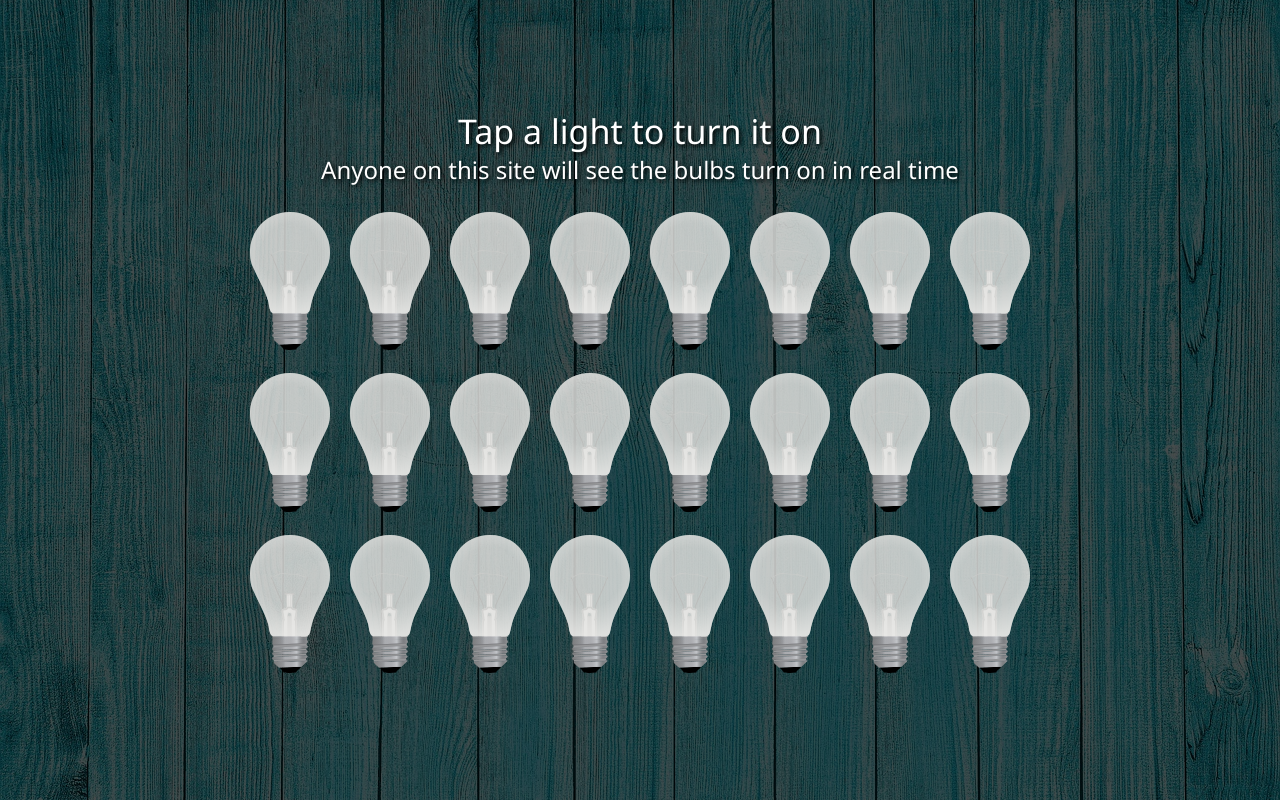
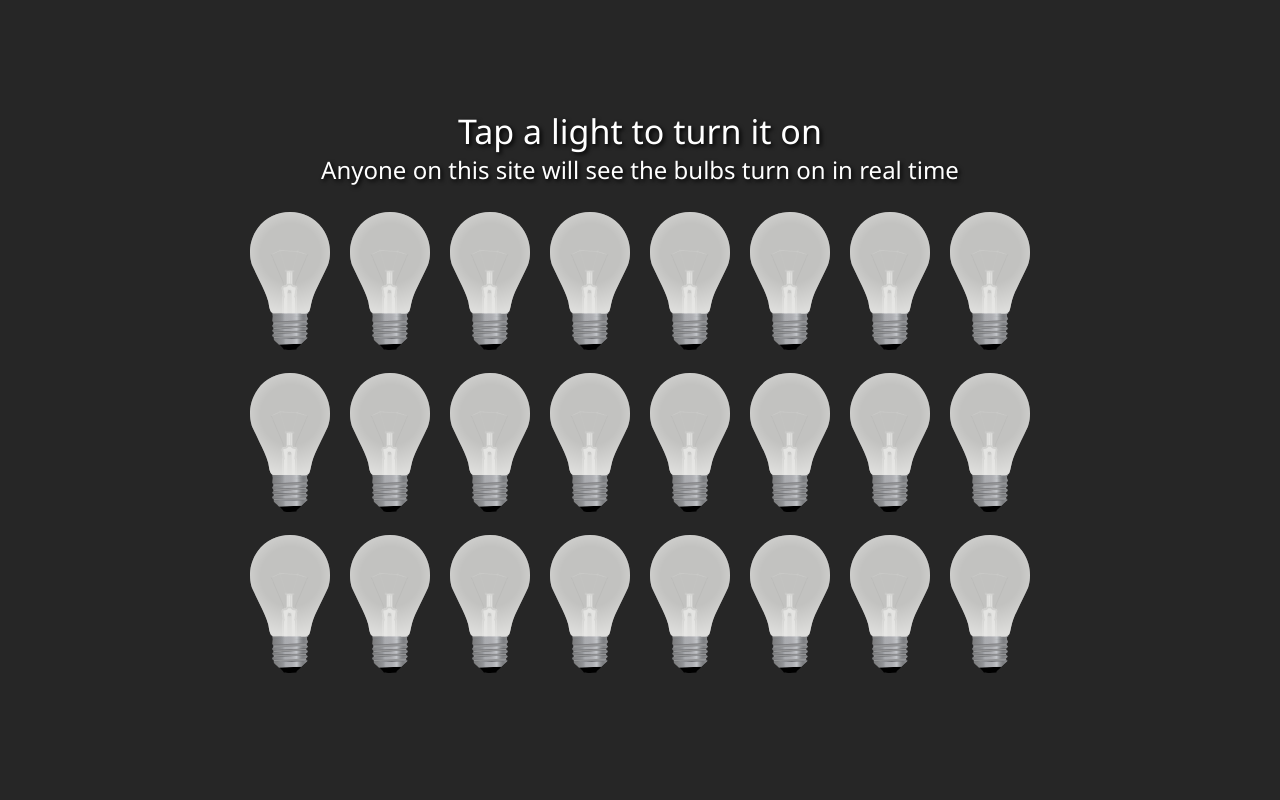
Before and after one commit to joshborup/lightbulbs_and_sockets, a React (Create React App) app: page / in a window 1280 px wide. Built offline with nearby package versions, Linux system fonts and the light colour scheme; no server answers.

Commit message:
changed background

```diff
--- a/src/App.css
+++ b/src/App.css
@@ -1,6 +1,6 @@
 .App {
   text-align: center;
-  background: linear-gradient(rgba(0, 0, 0, 0.7), rgba(0, 0, 0, 0.7)), url("./background.jpg");
+  background: linear-gradient(rgba(0, 0, 0, 0.85), rgba(0, 0, 0, 0.85));
   background-size: cover;
   background-position: center center;
   min-height: 100vh;
--- a/src/App.js
+++ b/src/App.js
@@ -10,7 +10,6 @@ class App extends Component {
   constructor(props){
     super(props)
     this.state = {
-      bulb1: false,
       bulbData: bulbData
     }
   socket.emit('room', 'user-connected');
@@ -45,6 +44,7 @@ class App extends Component {
     let displayBulbs = this.state.bulbData.map(bulb => {
       return <Bulb bulbNumber={`bulb${bulb.id}`} color={bulb.color} lightToggle={this.lightToggle} bulb={this.state[`bulb${bulb.id}`]}/>
     })
+
     return (
       <div className="App">
         <div>
--- a/src/App.scss
+++ b/src/App.scss
@@ -1,6 +1,6 @@
 .App {
     text-align: center;
-    background:linear-gradient(rgba(0, 0, 0, 0.7), rgba(0, 0, 0, 0.7)) , url('./background.jpg');
+    background:linear-gradient(rgba(0, 0, 0, 0.85), rgba(0, 0, 0, 0.85));
     background-size: cover;
     background-position: center center;
     min-height: 100vh;
```
